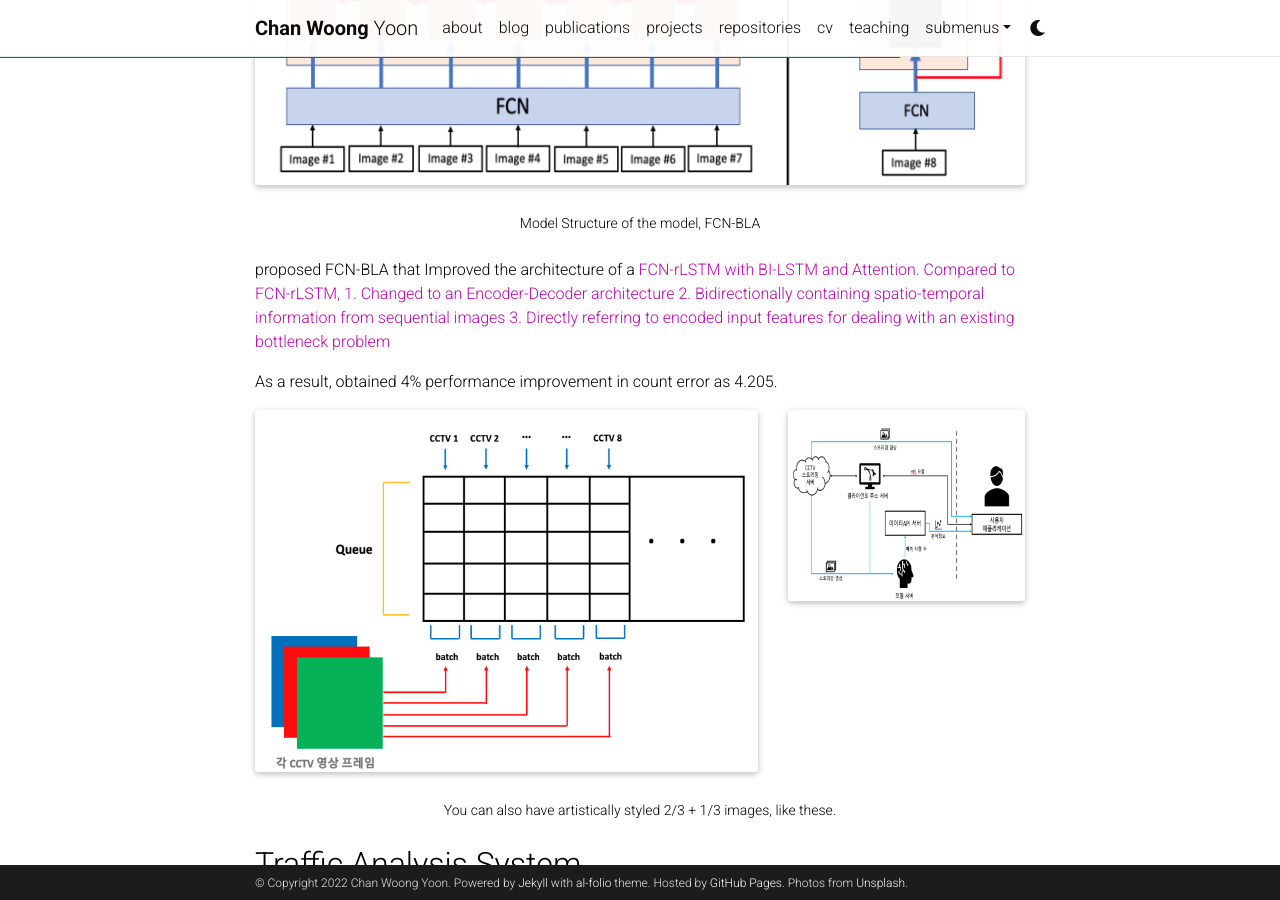
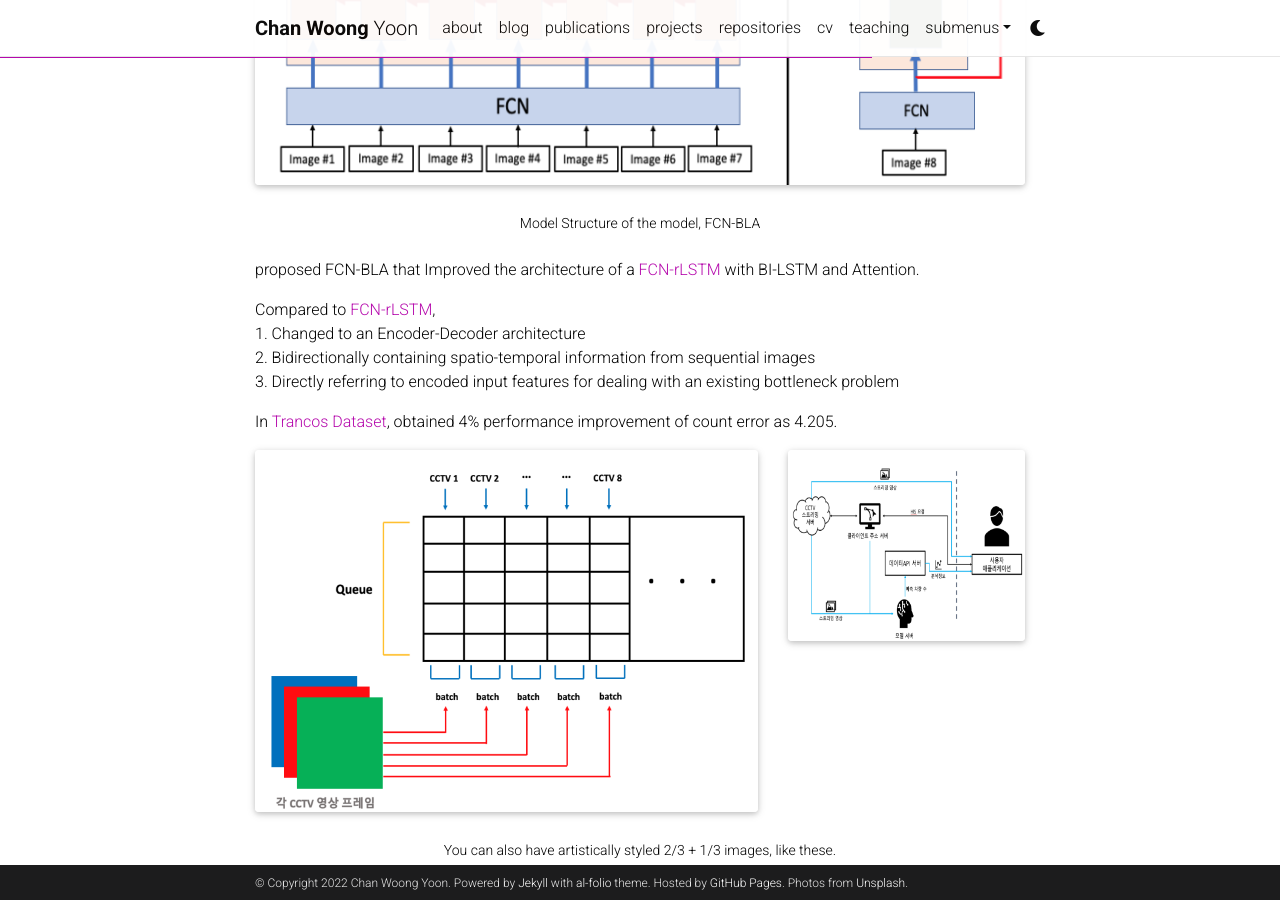
Before and after one commit to qicqock/qicqock.github.io, a Jekyll site: the page built from _projects/2_project.md, in a window 1280 px wide and 900 px high, scrolled down 873 px. Built offline with Jekyll 4.4.1, drawn with Linux system fonts in a browser that asks for light colours; full-size pictures stand in for the smaller copies a plugin makes; comment, search, counter and statistics services are not loaded; a style sheet for code colours, icons or effects is not loaded.

Commit message:
Update 2_project.md

```diff
--- a/_projects/2_project.md
+++ b/_projects/2_project.md
@@ -7,7 +7,7 @@
 category: work
 ---
 
-1-year Capstone Project With <a href='https://www.gsu.edu/'>Georgia State University</a> mentoring by <a href='http://cai.csgsu.org/'>Prof.Zhipeng Cai</a>
+<p class="font-weight-bold">1-year Capstone Project With <a href='https://www.gsu.edu/'>Georgia State University</a> mentoring by <a href='http://cai.csgsu.org/'>Prof.Zhipeng Cai</a></p>
 
 Proposed FCN-BLA and implemented Real-time traffic analysis system for Intelligence Transportation System(ITS).
 
@@ -31,13 +31,14 @@
     Model Structure of the model, FCN-BLA
 </div>
 
-proposed FCN-BLA that Improved the architecture of a <a href="https://arxiv.org/abs/1707.09476">FCN-rLSTM with BI-LSTM and Attention.
-Compared to <a href="https://arxiv.org/abs/1707.09476">FCN-rLSTM,
+proposed FCN-BLA that Improved the architecture of a <a href="https://arxiv.org/abs/1707.09476">FCN-rLSTM</a> with BI-LSTM and Attention.
+
+Compared to <a href="https://arxiv.org/abs/1707.09476">FCN-rLSTM</a>,
     1. Changed to an Encoder-Decoder architecture
     2. Bidirectionally containing spatio-temporal information from sequential images
     3. Directly referring to encoded input features for dealing with an existing bottleneck problem
 
-As a result, obtained 4% performance improvement in count error as 4.205.
+In <a href="https://gram.web.uah.es/data/datasets/trancos/index.html">Trancos Dataset</a>, obtained 4% performance improvement of count error as 4.205.
 
 
 
```
